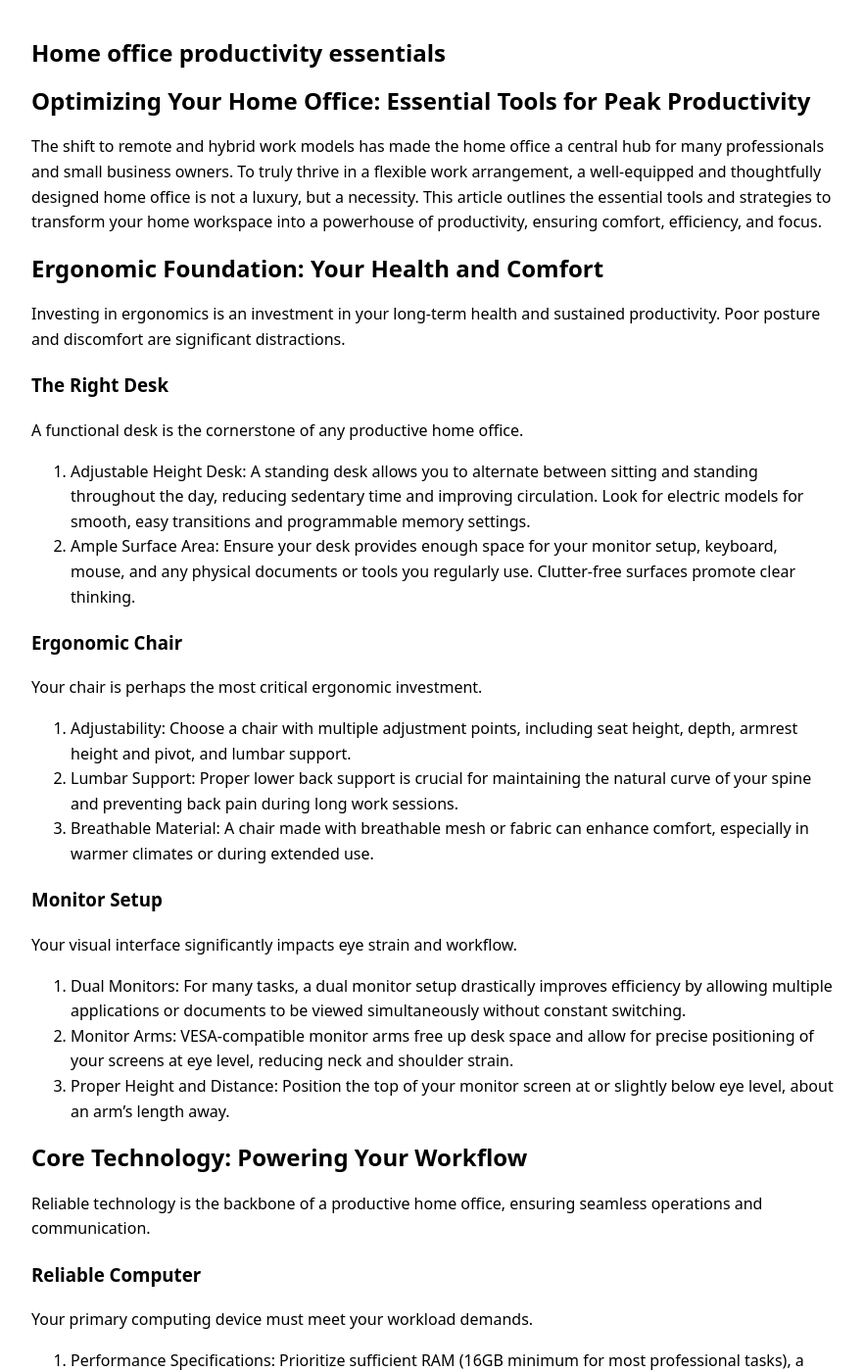
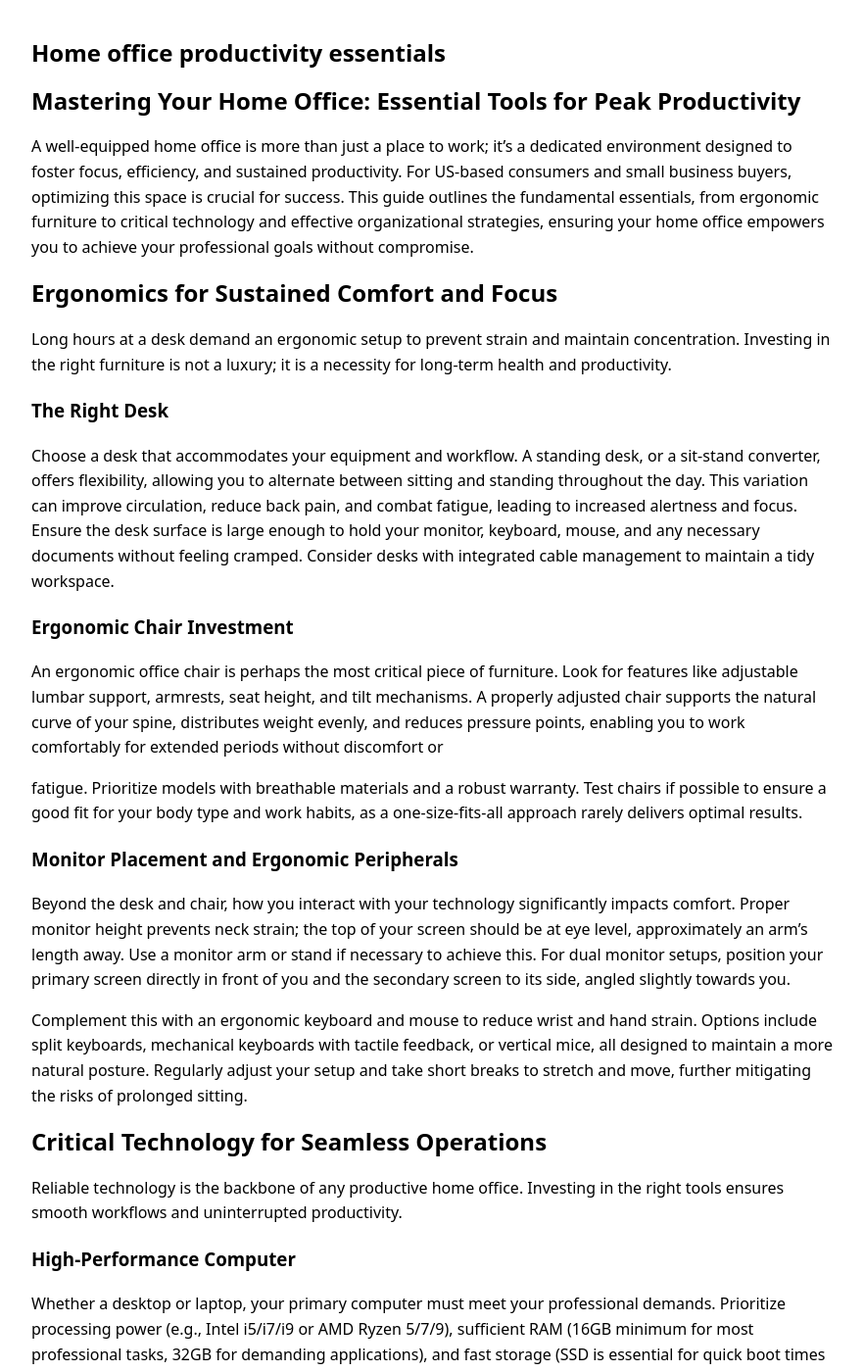
Before and after one commit to ironaclaw/ironaclaw.github.io, a Jekyll site: the page built from _posts/2026-02-16-home-office-productivity-essentials.md, in a window 1280 px wide and 1400 px high. Shown: the whole window at 98% size, without its empty margins (198-1080 px from the left). Built offline with Jekyll 4.4.1, drawn with Linux system fonts in a browser that asks for light colours; some of the changed text lies outside the part shown.

Commit message:
Add 2026-02-16-home-office-productivity-essentials.md

```diff
--- a/_posts/2026-02-16-home-office-productivity-essentials.md
+++ b/_posts/2026-02-16-home-office-productivity-essentials.md
@@ -9,90 +9,56 @@ keywords: []
 model_used: gemini-2.5-flash
 ---
 
-# Optimizing Your Home Office: Essential Tools for Peak Productivity
+# Mastering Your Home Office: Essential Tools for Peak Productivity
 
-The shift to remote and hybrid work models has made the home office a central hub for many professionals and small business owners. To truly thrive in a flexible work arrangement, a well-equipped and thoughtfully designed home office is not a luxury, but a necessity. This article outlines the essential tools and strategies to transform your home workspace into a powerhouse of productivity, ensuring comfort, efficiency, and focus.
+A well-equipped home office is more than just a place to work; it's a dedicated environment designed to foster focus, efficiency, and sustained productivity. For US-based consumers and small business buyers, optimizing this space is crucial for success. This guide outlines the fundamental essentials, from ergonomic furniture to critical technology and effective organizational strategies, ensuring your home office empowers you to achieve your professional goals without compromise.
 
-## Ergonomic Foundation: Your Health and Comfort
-
-Investing in ergonomics is an investment in your long-term health and sustained productivity. Poor posture and discomfort are significant distractions.
+## Ergonomics for Sustained Comfort and Focus
+Long hours at a desk demand an ergonomic setup to prevent strain and maintain concentration. Investing in the right furniture is not a luxury; it is a necessity for long-term health and productivity.
 
 ### The Right Desk
+Choose a desk that accommodates your equipment and workflow. A standing desk, or a sit-stand converter, offers flexibility, allowing you to alternate between sitting and standing throughout the day. This variation can improve circulation, reduce back pain, and combat fatigue, leading to increased alertness and focus. Ensure the desk surface is large enough to hold your monitor, keyboard, mouse, and any necessary documents without feeling cramped. Consider desks with integrated cable management to maintain a tidy workspace.
 
-A functional desk is the cornerstone of any productive home office.
-1.  Adjustable Height Desk: A standing desk allows you to alternate between sitting and standing throughout the day, reducing sedentary time and improving circulation. Look for electric models for smooth, easy transitions and programmable memory settings.
-2.  Ample Surface Area: Ensure your desk provides enough space for your monitor setup, keyboard, mouse, and any physical documents or tools you regularly use. Clutter-free surfaces promote clear thinking.
+### Ergonomic Chair Investment
+An ergonomic office chair is perhaps the most critical piece of furniture. Look for features like adjustable lumbar support, armrests, seat height, and tilt mechanisms. A properly adjusted chair supports the natural curve of your spine, distributes weight evenly, and reduces pressure points, enabling you to work comfortably for extended periods without discomfort or
 
-### Ergonomic Chair
+fatigue. Prioritize models with breathable materials and a robust warranty. Test chairs if possible to ensure a good fit for your body type and work habits, as a one-size-fits-all approach rarely delivers optimal results.
 
-Your chair is perhaps the most critical ergonomic investment.
-1.  Adjustability: Choose a chair with multiple adjustment points, including seat height, depth, armrest height and pivot, and lumbar support.
-2.  Lumbar Support: Proper lower back support is crucial for maintaining the natural curve of your spine and preventing back pain during long work sessions.
-3.  Breathable Material: A chair made with breathable mesh or fabric can enhance comfort, especially in warmer climates or during extended use.
+### Monitor Placement and Ergonomic Peripherals
+Beyond the desk and chair, how you interact with your technology significantly impacts comfort. Proper monitor height prevents neck strain; the top of your screen should be at eye level, approximately an arm's length away. Use a monitor arm or stand if necessary to achieve this. For dual monitor setups, position your primary screen directly in front of you and the secondary screen to its side, angled slightly towards you.
 
-### Monitor Setup
+Complement this with an ergonomic keyboard and mouse to reduce wrist and hand strain. Options include split keyboards, mechanical keyboards with tactile feedback, or vertical mice, all designed to maintain a more natural posture. Regularly adjust your setup and take short breaks to stretch and move, further mitigating the risks of prolonged sitting.
 
-Your visual interface significantly impacts eye strain and workflow.
-1.  Dual Monitors: For many tasks, a dual monitor setup drastically improves efficiency by allowing multiple applications or documents to be viewed simultaneously without constant switching.
-2.  Monitor Arms: VESA-compatible monitor arms free up desk space and allow for precise positioning of your screens at eye level, reducing neck and shoulder strain.
-3.  Proper Height and Distance: Position the top of your monitor screen at or slightly below eye level, about an arm's length away.
+## Critical Technology for Seamless Operations
+Reliable technology is the backbone of any productive home office. Investing in the right tools ensures smooth workflows and uninterrupted productivity.
 
-## Core Technology: Powering Your Workflow
+### High-Performance Computer
+Whether a desktop or laptop, your primary computer must meet your professional demands. Prioritize processing power (e.g., Intel i5/i7/i9 or AMD Ryzen 5/7/9), sufficient RAM (16GB minimum for most professional tasks, 32GB for demanding applications), and fast storage (SSD is essential for quick boot times and application loading). Consider portability if you frequently work from different locations, or a powerful desktop for fixed, intensive tasks.
 
-Reliable technology is the backbone of a productive home office, ensuring seamless operations and communication.
+### Reliable Internet Connectivity
+A stable, high-speed internet connection is non-negotiable. Opt for the fastest available broadband or fiber optic service in your area. Consider a backup internet solution, such as a mobile hotspot, for critical tasks during outages. Ensure your Wi-Fi router is modern and capable of handling multiple devices, and position it centrally for optimal signal strength. Ethernet connections are always preferable for devices requiring maximum stability, such as your primary computer.
 
-### Reliable Computer
+### Essential Peripherals: Monitor, Webcam, and Audio
+A high-resolution external monitor (or two) significantly enhances screen real estate and productivity compared to a laptop screen alone. Look for IPS panels for better color accuracy and viewing angles. For virtual meetings, an external webcam (1080p or 4K) provides superior image quality compared to integrated laptop cameras. Pair this with a quality microphone (USB condenser mic or a good headset) to ensure clear audio communication, minimizing distractions and misunderstandings.
 
-Your primary computing device must meet your workload demands.
-1.  Performance Specifications: Prioritize sufficient RAM (16GB minimum for most professional tasks), a fast processor (Intel i5/Ryzen 5 or higher), and solid-state drive (SSD) storage for quick boot times and application loading.
-2.  Laptop vs. Desktop: Laptops offer portability for hybrid work, while desktops often provide more power, upgradeability, and better value for a dedicated home setup.
+### Data Backup and Security
+Protecting your work is paramount. Implement a robust backup strategy:
+*   Local Backup: Use an external hard drive for daily or weekly backups of critical files.
+*   Cloud Backup: Utilize services like Google Drive, Dropbox, or OneDrive for continuous, off-site backups and easy file synchronization across devices.
+*   System Backup: Consider a full system image backup solution to quickly restore your entire computer in case of a major hardware failure or software issue.
+Additionally, install reputable antivirus software and enable a firewall. Use strong, unique passwords and two-factor authentication for all sensitive accounts.
 
-### High-Speed Internet
+## Effective Organizational Strategies
+A clutter-free environment fosters a clutter-free mind. Implementing smart organizational strategies optimizes your workspace and enhances focus.
 
-Consistent, fast internet access is non-negotiable for remote work.
-1.  Minimum Speeds: Aim for at least 100 Mbps download and 20 Mbps upload for smooth video conferencing, cloud access, and large file transfers.
-2.  Wired Connection: Whenever possible, connect your computer directly to your router via an Ethernet cable for the most stable and fastest connection.
-3.  Backup Solution: Consider a mobile hotspot or a secondary internet provider as a contingency for outages.
+### Cable Management
+Tangled cables create visual clutter and can be a safety hazard. Utilize cable ties, sleeves, clips, and management boxes to neatly route and conceal wires. Integrated cable trays often come with standing desks, or can be added. Labeling cables at both ends simplifies troubleshooting and setup changes. A power strip with surge protection is also essential for protecting your electronics.
 
-### Quality Peripherals
+### Physical Storage Solutions
+Assess your storage needs. File cabinets (vertical or lateral) are effective for physical documents, while open shelving or cubbies can hold books, supplies, and decorative items. Desk organizers keep pens, notebooks, and small items tidy. Consider vertical storage options to maximize space, especially in smaller offices. Regularly declutter, digitizing documents where possible to reduce paper accumulation.
 
-Input devices directly affect comfort and efficiency.
-1.  Ergonomic Keyboard: Choose a keyboard that feels comfortable, whether it's a mechanical keyboard for tactile feedback or an ergonomic split design to reduce wrist strain.
-2.  Precision Mouse: An ergonomic mouse, or even a trackball, can prevent repetitive strain injuries. Look for programmable buttons for shortcuts.
-3.  High-Definition Webcam: A 1080p or 4K webcam ensures you present a professional image during video calls.
-4.  Noise-Canceling Headset: A comfortable headset with a quality microphone and active noise cancellation is essential for clear communication and minimizing distractions during calls.
-
-## Software and Digital Tools: Streamlining Operations
-
-Beyond hardware, the right software stack optimizes collaboration and task management.
-
-### Communication Platforms
-
-Effective communication is paramount for remote teams.
-1.  Video Conferencing: Platforms like Zoom, Microsoft Teams, or Google Meet are standard for virtual meetings.
-2.  Instant Messaging: Tools such as Slack or Teams facilitate quick communication and reduce email clutter.
-
-### Project Management and Task Tracking
-
-Keep projects on track and tasks organized.
-1.  Project Management Software: Asana, Trello, Monday.com, or ClickUp help teams collaborate, assign tasks, and monitor progress.
-2.  Personal Task Managers: Tools like Todoist, Microsoft To Do, or even a simple digital notepad can help manage daily priorities.
-
-### Cloud Storage and Collaboration
-
-Securely store and share documents.
-1.  Cloud Services: Google Drive, Microsoft OneDrive, or Dropbox offer robust cloud storage and real-time document collaboration features.
-2.  Security: Implement strong passwords and two-factor authentication for all cloud services.
-
-## Environment and Organization: Creating a Productive Space
-
-The physical environment of your home office significantly influences your focus and mindset.
-
-### Dedicated Workspace
-
-Establish a clear boundary between work and home life.
-1.  Separate Area: Ideally, use a dedicated room. If not possible, define a specific corner or section that is solely for work.
-2.  Minimize Distractions: Position your desk away from high-traffic areas or tempting distractions like a television
+### Digital Organization
+Your digital workspace requires as much attention as your physical one. Develop a consistent file naming convention and folder structure. Utilize cloud storage for easy access and collaboration, but maintain a clear system for shared and personal files. Regularly clean up your desktop, archive old projects, and uninstall unused software to keep your computer running efficiently. Implement project management tools if needed to track tasks and deadlines digitally.
 
 ## Conclusion
-Equipping your home office with the right essentials is a strategic investment in your productivity and well-
+Building an optimized home office is an ongoing process, not a one-time setup. By prioritizing ergonomic comfort, investing in reliable technology, and implementing effective organizational strategies, US-based consumers and small business buyers can create a highly productive environment. Regularly review your setup, adapt to new needs, and embrace tools that empower you to achieve your professional goals with greater efficiency and focus.
```
